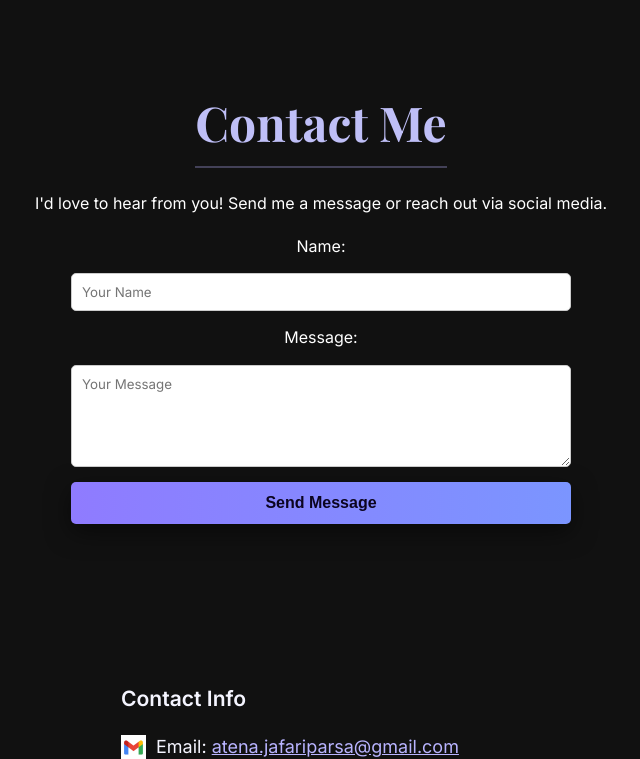
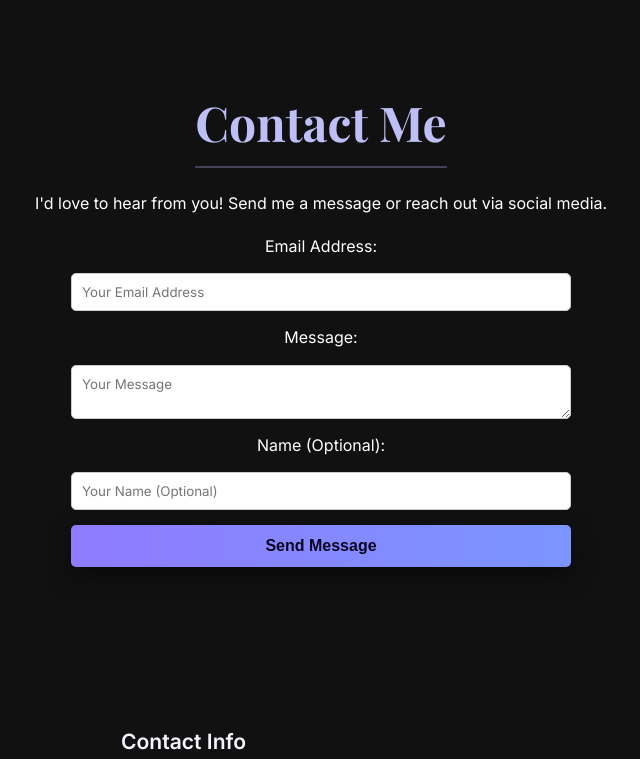
Before and after one commit to AtenaJP22/Atena-Jafari-Parsa, a Flask app: page / in a window 1280 px wide. Shown: the part 4515-5274 px from the top of the page, without its empty margins (319-959 px from the left). Run offline with Flask 3, Linux system fonts and the light colour scheme.

Commit message:
Form Function

```diff
--- a/templates/index.html
+++ b/templates/index.html
@@ -263,12 +263,16 @@
         <p>I'd love to hear from you! Send me a message or reach out via social media.</p>
 
         <!-- Simple Contact Form -->
-        <form class="contact-form" onsubmit="sendEmail(); return false;">
-          <label for="name">Name:</label>
-          <input type="text" id="name" name="name" placeholder="Your Name" required>
+        <form class="contact-form" action="https://formspree.io/f/mqezaakk" method="post">
 
-          <label for="message">Message:</label>
-          <textarea id="message" name="message" rows="5" placeholder="Your Message" required></textarea>
+          <label for="email">Email Address:</label>
+          <input id="email" name="email" type="email" placeholder="Your Email Address" required></input>
+
+          <label for="email">Message:</label>
+          <textarea name="message" placeholder="Your Message" required></textarea>
+
+          <label for="name">Name (Optional):</label>
+          <input type="text" id="name" name="name" placeholder="Your Name (Optional)"></input>
 
           <button type="submit" class="btn primary">Send Message</button>
         </form>
```
